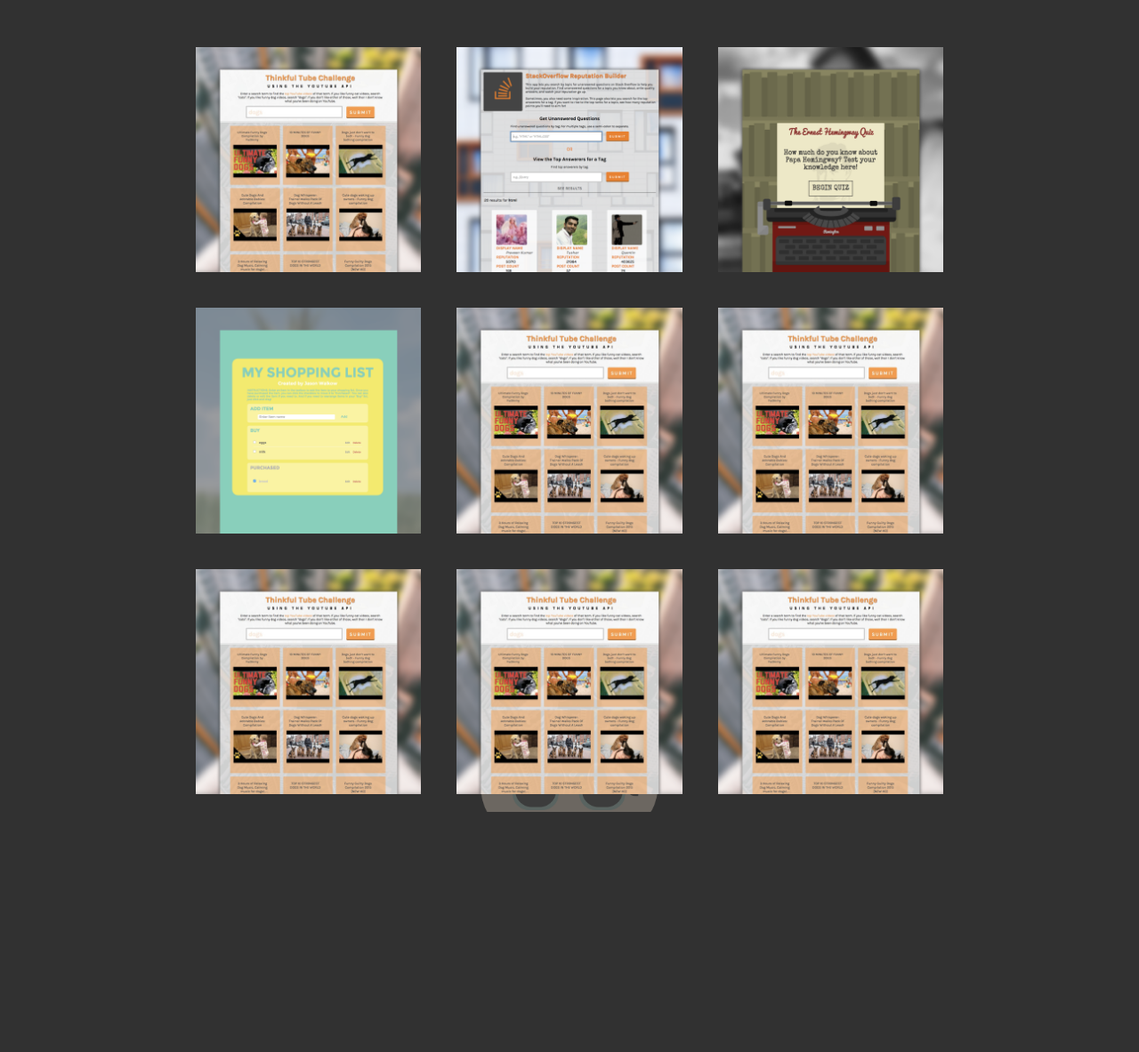
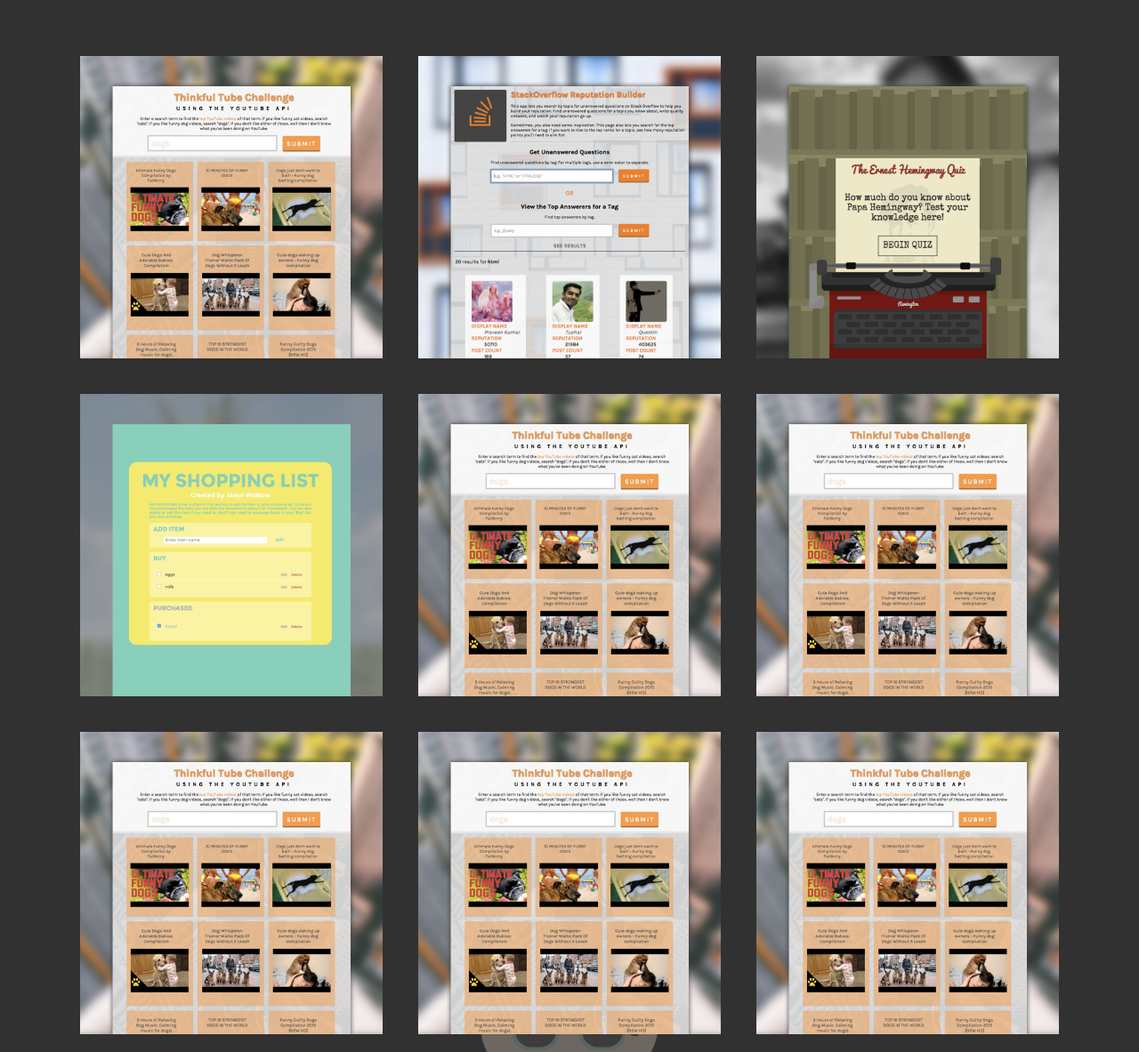
Before and after one commit to jasonwalkow/portfolio-site, a plain HTML site: page work.html in a window 1280 px wide. Shown: the part 103-1286 px from the top of the page at 89% size. Before the commit the page ends 1016 px from the top, so only its background shows below. Drawn offline with nearby package versions, Linux system fonts and the light colour scheme.

Commit message:
updated media queries

```diff
--- a/css/style.css
+++ b/css/style.css
@@ -124,8 +124,13 @@ h1 {
 /*========================================
 			WORK STYLES
 ========================================*/
+.work-body {
+	margin-left: 5rem;
+	margin-right: 5rem;
+}
+
 .work-icon-set {
-	margin: 1rem 20rem;
+	margin: 1rem 2rem 2rem 2rem;
 }
 
 .work-icon {
--- a/work.html
+++ b/work.html
@@ -35,15 +35,15 @@
 	</div>
 	<div class="work-body animated fadeInUpBig">
 		<div class="work-icon-set">
-			<a href="http://jasonwalkow.github.io/thinkful-tube/index.html" target="_blank"><img class="work-icon col-md-4 col-sm-8" src="img/tube-icon.png" alt="Thinkful Tube Project"></a>
-			<a href="http://jasonwalkow.github.io/stackerAJAX/index.html" target="_blank"><img class="work-icon col-md-4 col-sm-8" src="img/stacker-icon.png" alt="Stacker AJAX API Project"></a>
-			<a href="http://jasonwalkow.github.io/hemingway-quiz/index.html" target="_blank"><img class="work-icon col-md-4 col-sm-8" src="img/hemingway-icon.png" alt="Hemingway Quiz App Project">
-			<a href="http://jasonwalkow.github.io/shopping-list/index.html" target="_blank"><img class="work-icon col-md-4 col-sm-8" src="img/shopping-icon.png" alt="Shopping List App Project"></a>
-			<img class="work-icon col-md-4 col-sm-8" src="img/tube-icon.png" alt="Thinkful Tube Project">
-			<img class="work-icon col-md-4 col-sm-8" src="img/tube-icon.png" alt="Thinkful Tube Project">
-			<img class="work-icon col-md-4 col-sm-8" src="img/tube-icon.png" alt="Thinkful Tube Project">
-			<img class="work-icon col-md-4 col-sm-8" src="img/tube-icon.png" alt="Thinkful Tube Project">
-			<img class="work-icon col-md-4 col-sm-8" src="img/tube-icon.png" alt="Thinkful Tube Project">
+			<a href="http://jasonwalkow.github.io/thinkful-tube/index.html" target="_blank"><img class="work-icon col-md-4 col-sm-6 col-xs-12" src="img/tube-icon.png" alt="Thinkful Tube Project"></a>
+			<a href="http://jasonwalkow.github.io/stackerAJAX/index.html" target="_blank"><img class="work-icon col-md-4 col-sm-6 col-xs-12" src="img/stacker-icon.png" alt="Stacker AJAX API Project"></a>
+			<a href="http://jasonwalkow.github.io/hemingway-quiz/index.html" target="_blank"><img class="work-icon col-md-4 col-sm-6 col-xs-12" src="img/hemingway-icon.png" alt="Hemingway Quiz App Project">
+			<a href="http://jasonwalkow.github.io/shopping-list/index.html" target="_blank"><img class="work-icon col-md-4 col-sm-6 col-xs-12" src="img/shopping-icon.png" alt="Shopping List App Project"></a>
+			<img class="work-icon col-md-4 col-sm-6 col-xs-12" src="img/tube-icon.png" alt="Thinkful Tube Project">
+			<img class="work-icon col-md-4 col-sm-6 col-xs-12" src="img/tube-icon.png" alt="Thinkful Tube Project">
+			<img class="work-icon col-md-4 col-sm-6 col-xs-12" src="img/tube-icon.png" alt="Thinkful Tube Project">
+			<img class="work-icon col-md-4 col-sm-6 col-xs-12" src="img/tube-icon.png" alt="Thinkful Tube Project">
+			<img class="work-icon col-md-4 col-sm-6 col-xs-12" src="img/tube-icon.png" alt="Thinkful Tube Project">
 		</div>
 	</div>
 </body>
```
